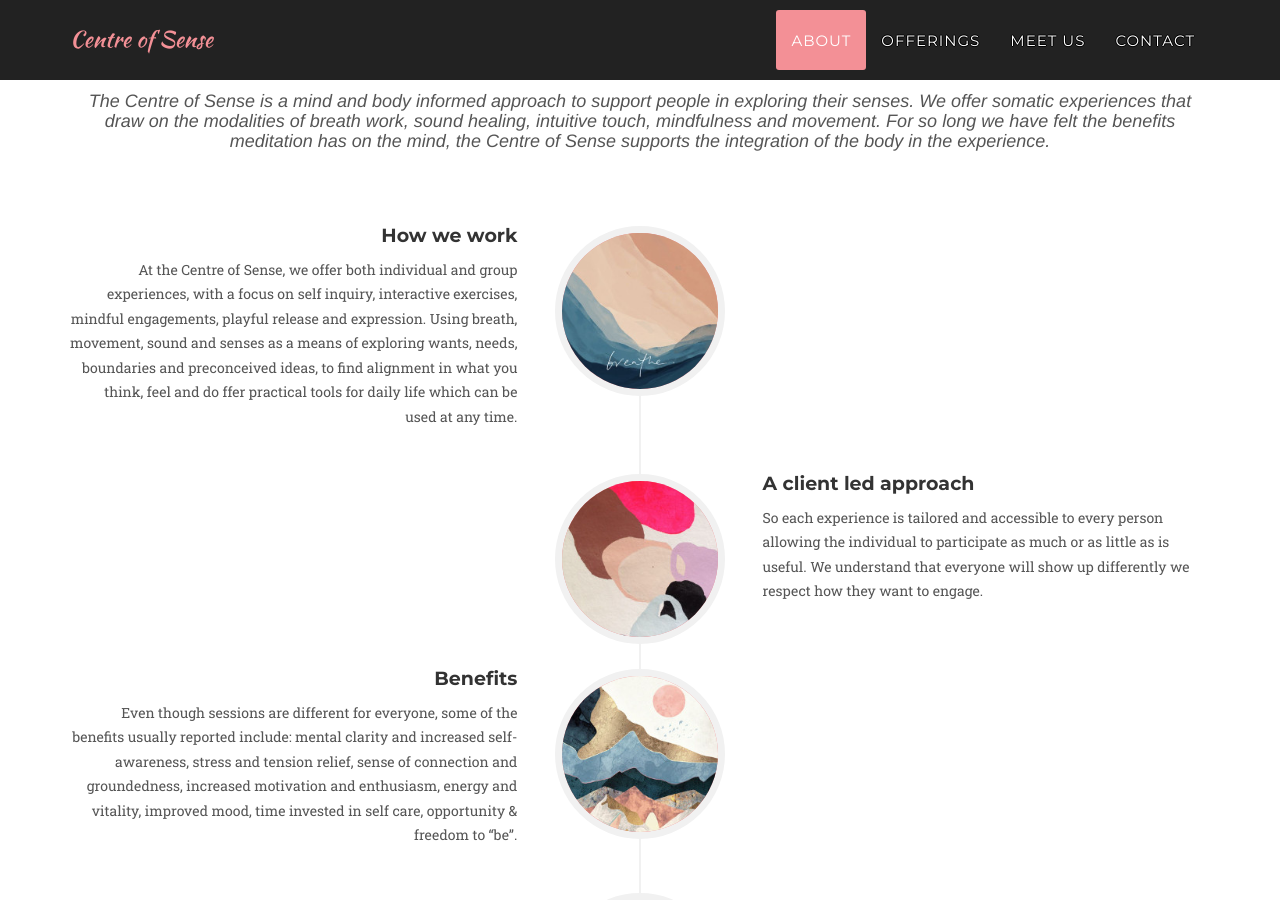
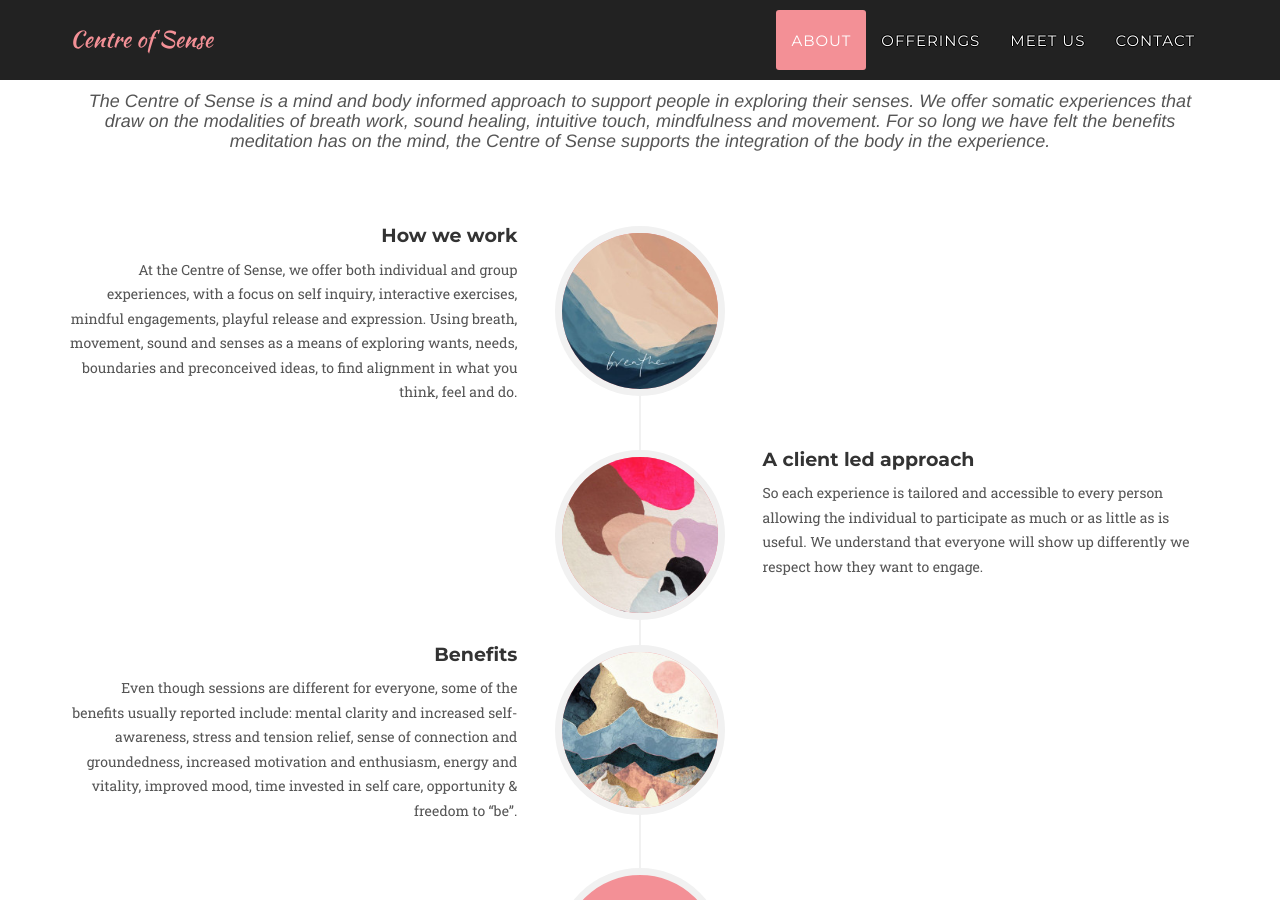
Before and after one commit to cele-carrillo/centre-of-sense, a Jekyll site: the page built from index.html, in a window 1280 px wide and 900 px high, scrolled down 860 px. Built offline with Jekyll 4.4.1, drawn with Linux system fonts in a browser that asks for light colours; some web fonts are replaced; some of the changed lines change nothing that is shown.

Commit message:
cambios de textos

```diff
--- a/_data/text.yml
+++ b/_data/text.yml
@@ -23,7 +23,7 @@
 timeline:
   how:
     title: How we work
-    text: "At the Centre of Sense, we offer both individual and group experiences, with a focus on self inquiry, interactive exercises, mindful engagements, playful release and expression. Using breath, movement, sound and senses as a means of exploring wants, needs, boundaries and preconceived ideas, to find alignment in what you think, feel and do ffer practical tools for daily life which can be used at any time."
+    text: "At the Centre of Sense, we offer both individual and group experiences, with a focus on self inquiry, interactive exercises, mindful engagements, playful release and expression. Using breath, movement, sound and senses as a means of exploring wants, needs, boundaries and preconceived ideas, to find alignment in what you think, feel and do."
   approach:
     title: A client led approach
     text: "So each experience is tailored and accessible to every person allowing the individual to participate as much or as little as is useful. We understand that everyone will show up differently we respect how they want to engage."
@@ -40,27 +40,12 @@
     title: Corporate Meditations
     subtitle: "Providing support for wider team development focusing on shared experiences."
     description: "In our corporate programs we support people to feel more alive and intune so they are able to articulate wants and needs, develop a sense of closeness and understand their co workers. We’re in a time that companies are investing in the health and wellbeing of their employees, however, the current offerings miss the mark, fall short, waste time, effort and money. The Centre of Sense provides useful, skills based, practical & accessible tools. Our goal is to support people and enable them to respond in more organic ways in and out the office.
-    The sessions are informed to address:
-    Physical tension
-    Stress
-    Mood disorders
-    Disconnection to body and others
-    Sense of isolation
-    Lack of meaning and purpose
-    Enthusiasm, motivation and drive "
+    The sessions are informed to address: physical tension, tress, mood disorders, disconnection to body and others, sense of isolation, lack of meaning and purpose, enthusiasm, motivation and drive "
     cta: We can tailor a program that meets your needs. Get in touch.
   workshops:
     title: Workshops and Courses
     subtitle: "Experience your body and mind connection in a safe, fun and dynamic approach."
-    description: "Our workshops explore embodied curiosity to discover the potential of your senses. Some of the topics we work with are:
-    Expression through sound
-    Embodied mediation
-    Awakening the senses
-    Understanding the connection between body, mind and emotion
-    How to set boundaries & negotiate consent
-    How disagreeing effectively improves communication
-    Confidence and trust
-    Creativity as an embodied experience"
+    description: "Our workshops explore embodied curiosity to discover the potential of your senses. Some of the topics we work with are: expression through sound, embodied mediation, awakening the senses, understanding the connection between body, mind and emotion, how to set boundaries & negotiate consent, how disagreeing effectively improves communication, confidence and trust, creativity as an embodied experience"
     cta: Get in touch to find out more about our current offerings.
 people:
   entry_georgia: Mindfulness Educator & Embodiment Coach
```
